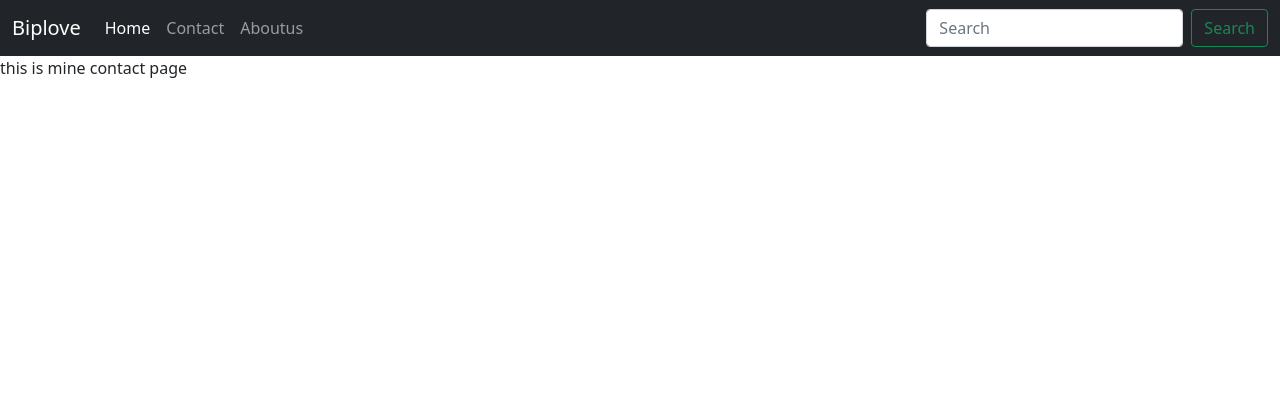
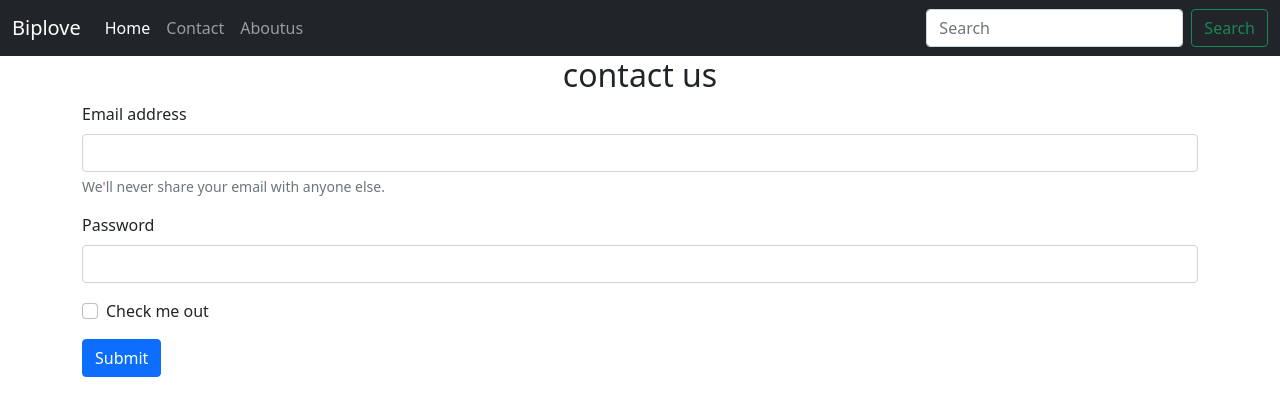
Before and after one commit to BINOD-KHANAL/biplove, a Django app: page /contact in a window 1280 px wide. Shown: the top 416 px of the page. Run offline with Django 3.2, Linux system fonts and the light colour scheme.

Commit message:
adding cotact page

```diff
--- a/templates/base.html
+++ b/templates/base.html
@@ -39,6 +39,7 @@
           </div>
         </div>
       </nav>
+      {% block heading %}{% endblock heading %}
 
 
 {% block body %}{% endblock body %}
--- a/templates/contact.html
+++ b/templates/contact.html
@@ -1,7 +1,31 @@
 
 {% extends 'base.html' %}
 {% block title %}contact{% endblock title %}
+{% block heading %}
+<h2 class="text-center">contact us</h2>
+{% endblock heading %}
+{% block body %}
 
-{% block body %}
-this is mine contact page
+<div class="container -my4">
+   <form>
+    <div class="mb-3">
+      <label for="exampleInputEmail1" class="form-label">Email address</label>
+      <input type="email" class="form-control" id="exampleInputEmail1" aria-describedby="emailHelp">
+      <div id="emailHelp" class="form-text">We'll never share your email with anyone else.</div>
+    </div>
+    <div class="mb-3">
+      <label for="exampleInputPassword1" class="form-label">Password</label>
+      <input type="password" class="form-control" id="exampleInputPassword1">
+    </div>
+    <div class="mb-3 form-check">
+      <input type="checkbox" class="form-check-input" id="exampleCheck1">
+      <label class="form-check-label" for="exampleCheck1">Check me out</label>
+    </div>
+    <button type="submit" class="btn btn-primary">Submit</button>
+  </form>
+</div">
+
+<div>
+
+
 {% endblock body %}
--- a/templates/index.html
+++ b/templates/index.html
@@ -4,8 +4,8 @@
 Home
 {% endblock title %}
 {% block body %}
-this is mine body
 
+this is index
 {% endblock body %}
 
 
```
